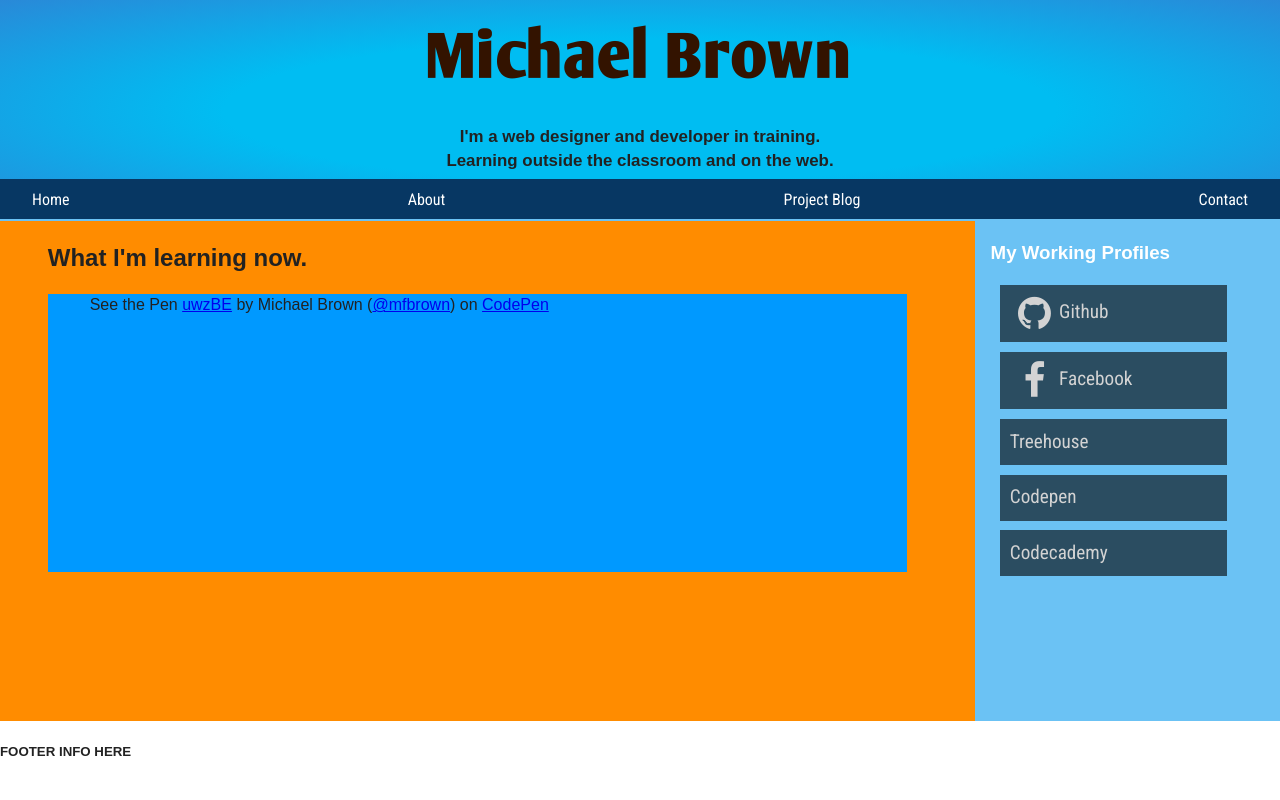
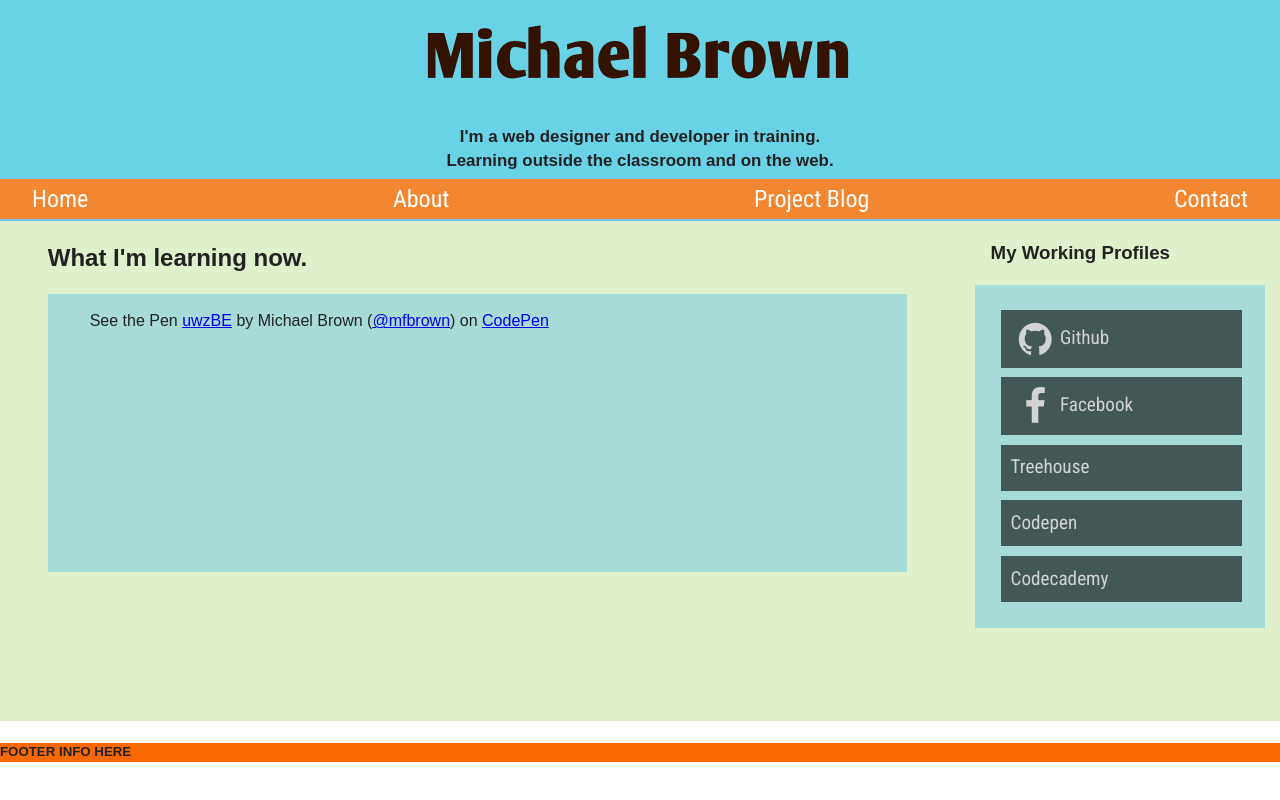
Before and after one commit to mfbrown/Personal-Website, a plain HTML site: page index.html in a window 1280 px wide. Drawn offline with nearby package versions, Linux system fonts and the light colour scheme; a script that the page names is missing; a web font is replaced by a local one.

Commit message:
Color Changes
Changed website color scheme

```diff
--- a/css/main.css
+++ b/css/main.css
@@ -224,14 +224,7 @@ ul {
 /* HEADER STYLES --------------------- */
 
 .header {
-    background: rgb(0,189,242); /* Old browsers */
-    background: -moz-radial-gradient(center, ellipse cover,  rgba(0,189,242,1) 46%, rgba(41,137,216,1) 100%); /* FF3.6+ */
-    background: -webkit-gradient(radial, center center, 0px, center center, 100%, color-stop(46%,rgba(0,189,242,1)), color-stop(100%,rgba(41,137,216,1))); /* Chrome,Safari4+ */
-    background: -webkit-radial-gradient(center, ellipse cover,  rgba(0,189,242,1) 46%,rgba(41,137,216,1) 100%); /* Chrome10+,Safari5.1+ */
-    background: -o-radial-gradient(center, ellipse cover,  rgba(0,189,242,1) 46%,rgba(41,137,216,1) 100%); /* Opera 12+ */
-    background: -ms-radial-gradient(center, ellipse cover,  rgba(0,189,242,1) 46%,rgba(41,137,216,1) 100%); /* IE10+ */
-    background: radial-gradient(ellipse at center,  rgba(0,189,242,1) 46%,rgba(41,137,216,1) 100%); /* W3C */
-    filter: progid:DXImageTransform.Microsoft.gradient( startColorstr='#00bdf2', endColorstr='#2989d8',GradientType=1 ); /* IE6-9 fallback on horizontal gradient */
+    background-color: #69d2e7;
 }
 
 .intro {
@@ -253,7 +246,7 @@ ul {
 .navigation {
     width: 100%;
     height: 2.5em;
-    background-color: #073763;
+    background-color: #f38630;
     margin: 0;
     border-bottom: 2px solid #6bc2f4;
 }
@@ -262,7 +255,7 @@ ul {
     width: 95%;
     text-align: justify;
     margin: auto;
-    padding-top: 10px;
+    padding-top: .25em;
 }
 
 #navlist a {
@@ -273,6 +266,7 @@ ul {
 #navlist div {
     font-family: "Roboto Condensed", sans-serif;
     display: inline-block;
+    font-size: 1.5em;
 }
 
 #navlist:after {
@@ -294,7 +288,7 @@ ul {
 /* BODY STYLES -------------------------------------------- */
 .body_content {
     height: 500px;
-    background-color: #ff8c00;
+    background-color: #e0efcc;
 
 }
 
@@ -308,7 +302,7 @@ ul {
 }
 
 .codepen-background {
-    background-color: #0099ff;
+    background-color: #a7dbd8;
     width: 100%;
     height: 278px;
 }
@@ -316,12 +310,11 @@ ul {
 .codepen {
     width: 95%;
     margin: auto;
+    padding: 0.5em;
 }
 
 .right-menu {
-    background-color: #6bc2f4;
-    color: white;
-    height: inherit;
+
 }
 
 .right-menu h3 {
@@ -330,7 +323,10 @@ ul {
 
 .profile-list {
     list-style-type: none;
-    margin-left: 5%;
+    background-color: #a7dbd8;
+    margin-right: 5%;
+    padding: 1em;
+
 }
 
 .profile-list li {
@@ -340,7 +336,7 @@ ul {
     background-color: rgba(0,0,0,0.6);
     list-style-type: none;
     padding: 0.5em 0 0.5em 0.5em;
-    width: 75%;
+    width: 90%;
     margin: 0.5em
 }
 
@@ -348,6 +344,11 @@ ul {
     vertical-align: middle;
 }
 
+/* FOOTER ------------- */
+
+.footer {
+    background-color: #fa6900;
+}
 /* ==========================================================================
    Helper classes
    ========================================================================== */
--- a/index.html
+++ b/index.html
@@ -19,7 +19,7 @@
         <link href='http://fonts.googleapis.com/css?family=Roboto+Condensed' rel='stylesheet' type='text/css'>
         <link href="http://netdna.bootstrapcdn.com/font-awesome/4.0.3/css/font-awesome.css" rel="stylesheet">
         <!-- <link rel="stylesheet" type="text/css" href="css/12cols.css"> -->
-        <script src="js/vendor/modernizr-2.6.2.min.js"></script>
+
     </head>
     <body>
         <!--[if lt IE 7]>
@@ -53,7 +53,7 @@
                         <div class="codepen-background">
                             <div class="codepen">
                                 <p data-height="268" data-theme-id="0" data-slug-hash="uwzBE" data-user="mfbrown" data-default-tab="result" class='codepen'>See the Pen <a href='http://codepen.io/mfbrown/pen/uwzBE'>uwzBE</a> by Michael Brown (<a href='http://codepen.io/mfbrown'>@mfbrown</a>) on <a href='http://codepen.io'>CodePen</a></p>
-                                <script async src="http://codepen.io/assets/embed/ei.js"></script>
+
                             </div>
                         </div>
                     </div>
@@ -87,7 +87,8 @@
             jQuery("#responsive_headline").fitText(2);
             jQuery("#responsive_description").fitText(7.5);
         </script>
-
+         <script src="js/vendor/modernizr-2.6.2.min.js"></script>
+         <script async src="http://codepen.io/assets/embed/ei.js"></script>
         <!-- Google Analytics: change UA-XXXXX-X to be your site's ID. -->
         <script>
             (function(b,o,i,l,e,r){b.GoogleAnalyticsObject=l;b[l]||(b[l]=
```
